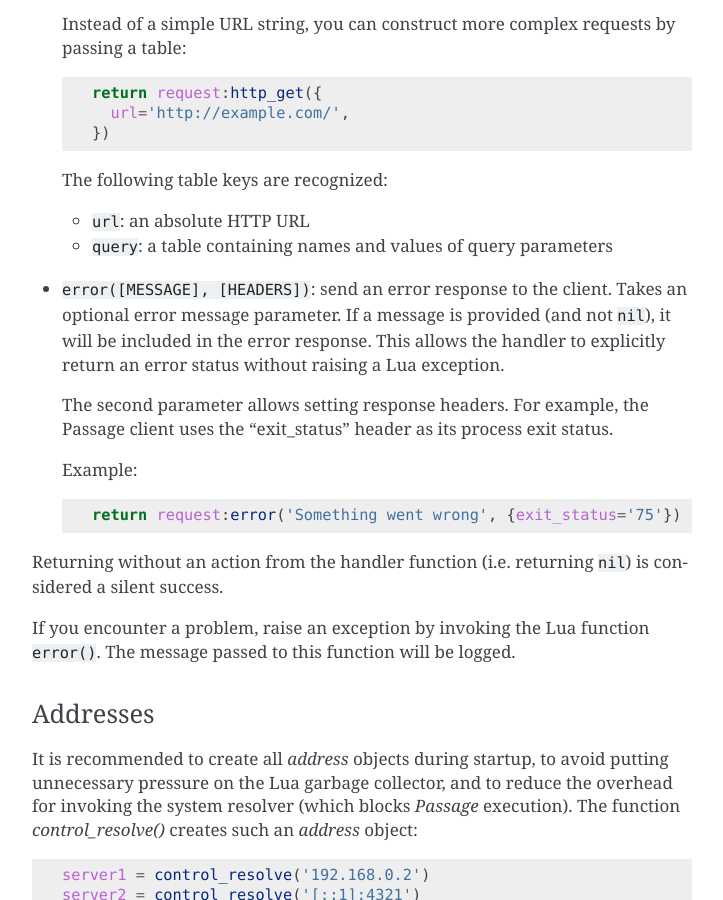
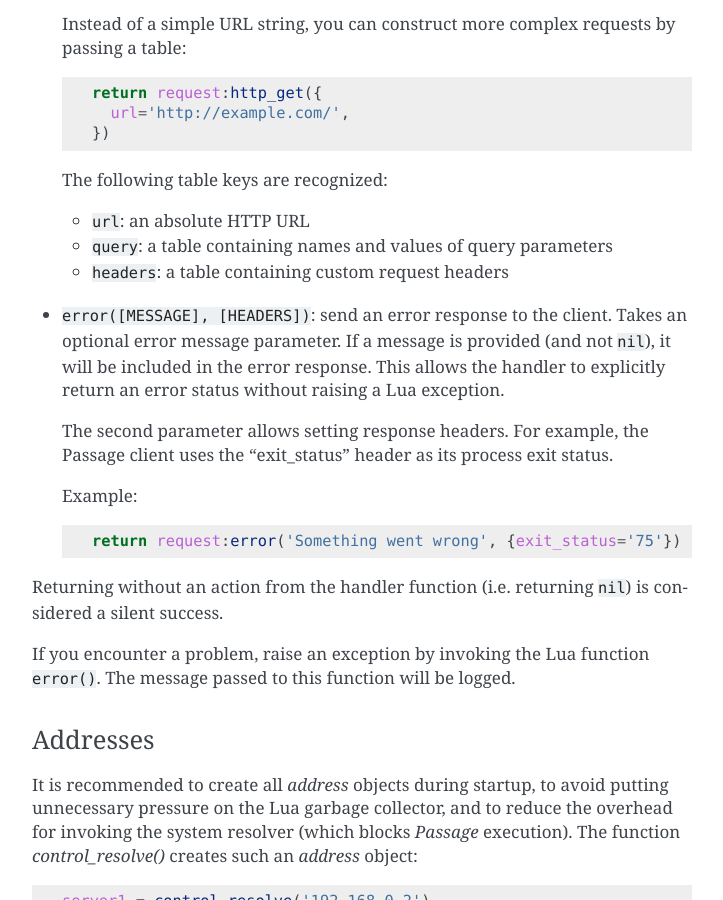
Before and after one commit to CM4all/passage, a Sphinx documentation site: the page built from doc/index.rst, in a window 1280 px wide and 900 px high, scrolled down 2500 px. Shown: the whole window, without its empty margins (388-1111 px from the left). Built offline with Sphinx 7.4.7, drawn with Linux system fonts in a browser that asks for light colours.

Commit message:
lua: allow passing custom headers to HTTP servers

```diff
--- a/doc/index.rst
+++ b/doc/index.rst
@@ -144,6 +144,7 @@
 
   - ``url``: an absolute HTTP URL
   - ``query``: a table containing names and values of query parameters
+  - ``headers``: a table containing custom request headers
 
 * :samp:`error([MESSAGE], [HEADERS])`: send an error response to the
   client.  Takes an optional error message parameter.  If a message is
```
Also changed, not shown: 5 other files.
